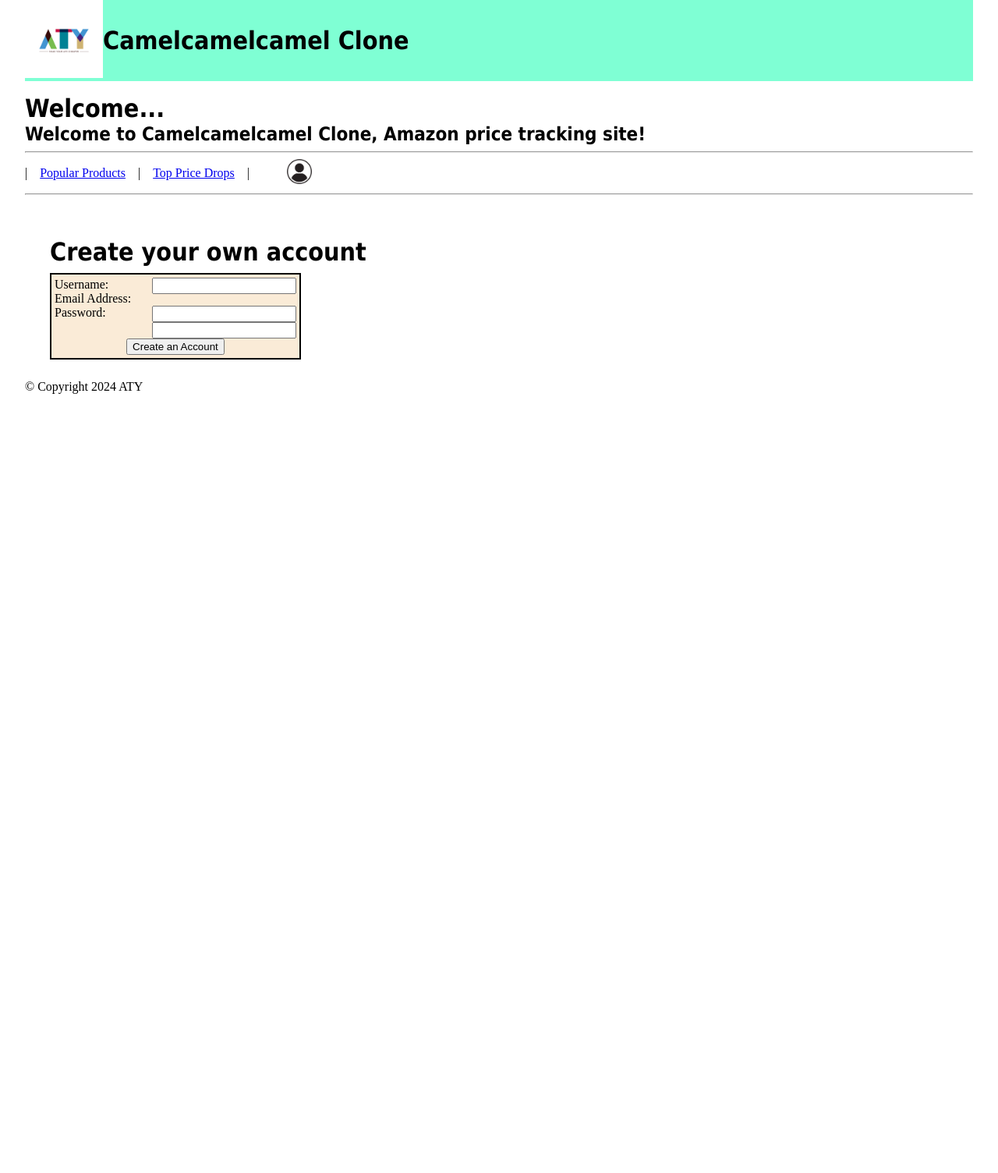
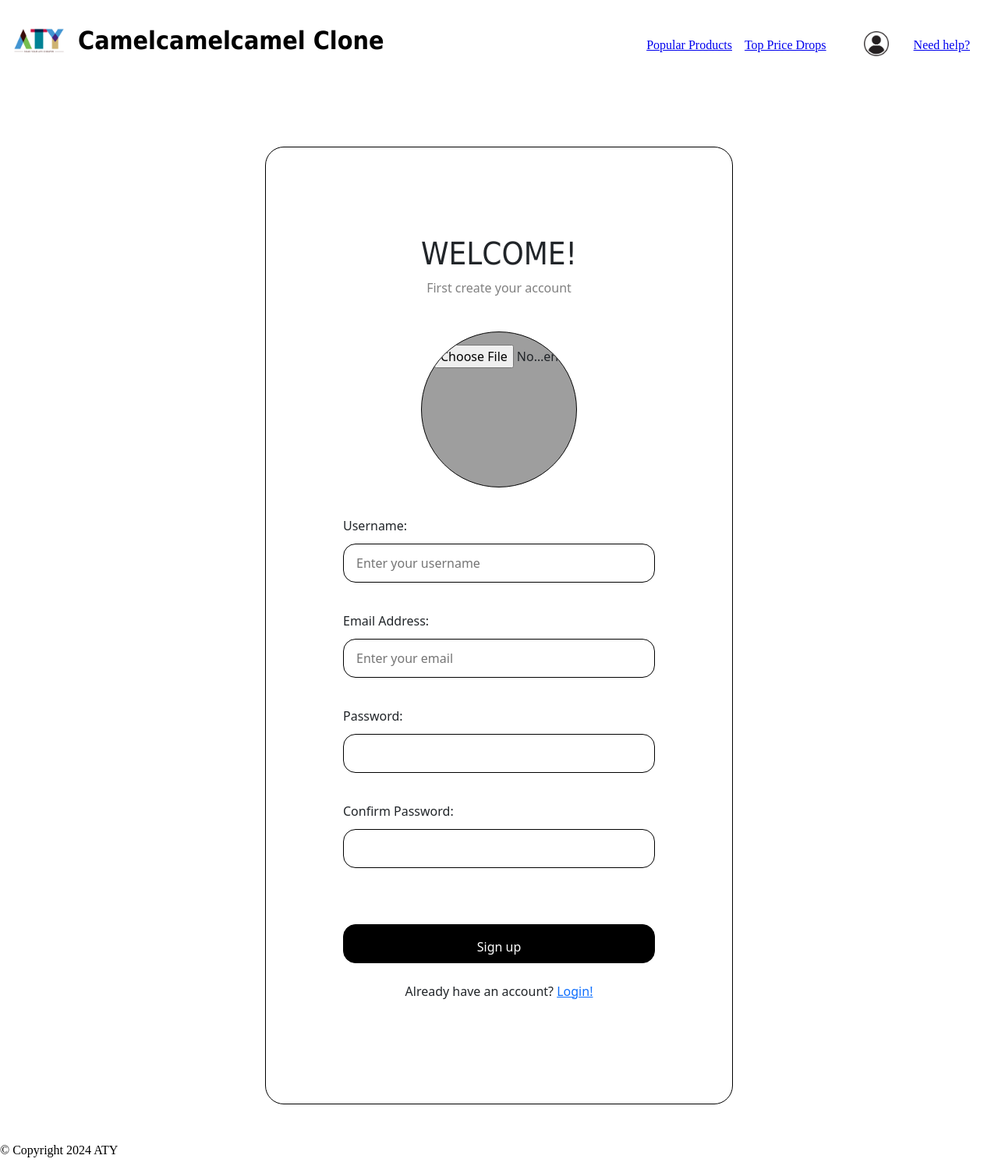
Before and after one commit to vol2468/CamelCamelCamelClone, a PHP site: page /register.html in a window 1280 px wide. Shown: the whole page at 78% size. Before the commit the page ends 505 px from the top, so only its background shows below. Run offline with PHP 8.4, Linux system fonts and the light colour scheme; grey boxes are pictures that could not be loaded.

Commit message:
modified layout of register

```diff
--- a/code/css/header.css
+++ b/code/css/header.css
@@ -1,5 +1,5 @@
 #site_logo {
-    background-color: aquamarine;
+    /* background-color: aquamarine; */
     margin-bottom: 1em;
     display: flex;
     align-items: center;
@@ -16,6 +16,9 @@
 }
 
 #navigation_menu {
+    position: absolute;
+    right: 20px;
+    top: 40px;
     display: flex;
     align-items: center;
     gap: 1em;
--- a/code/css/register.css
+++ b/code/css/register.css
@@ -2,36 +2,80 @@
     font-family: Tahoma, Helvetica, sans-serif;
     font-size: 2em;
 }
+
 h2 {
     font-family: Tahoma, Helvetica, sans-serif;
     font-size: 1.5em;
 }
 
-body{
-    margin: 0em 2em 0em 2em;
+body {
+    font-family: Tahoma, Helvetica, sans-serif;
 }
 
 main {
     margin: 0em 2em 0em 2em;
 }
 
-form{
-    margin: 0.5em 0em 0.5em 0em;
-    border: solid black;
-    border-width: 0.15em;
-    width: fit-content;
-    padding: 0.25em;
-    background-color: antiquewhite;
-
+.welcome {
+    display: flex;
+    justify-content: center;
 }
 
-form input[type="text"], form input[type="email"], form input[type="password"] {
-    margin: 0em 0em 0em 2em;
-    float: right;
+p.welcome {
+    color: gray;
 }
 
-form input[type="submit"]{
-    text-align: center;
+#wrap {
+    border: solid black 1px;
+    border-radius: 1.5em;
+    width: 600px;
+    margin-left: auto;
+    margin-right: auto;
+    margin-top: 2em;
+    margin-bottom: 2em;
+    padding: 7em 2em 7em 2em;
+}
+
+#regis-info {
+    display: flex;
+    justify-content: center;
+}
+
+form {
+    /* margin: 0.5em 0em 0.5em 0em; */
+    display: flex;
+    flex-direction: column;
+    align-items: center;
+    border-width: 0.15em;
+    padding: 0.25em;
+}
+
+form input {
+    margin: 0.7em 0em 0.7em 0em;
+    border: solid black 1px;
+    padding: 1em;
+    border-radius: 1em;
+    width: 400px;
+    height: 50px;
+}
+
+#submit {
+    color: white;
+    background-color: black;
+}
+.input {
+    margin: 0.8em 0 0.8em 0;
+}
+
+.input #profile-pic {
+    border: solid black 1px;
+    border-radius: 50%;
+    width: 200px;
+    height: 200px;
+    background-image: url("../../images/plus.png");
+    background-size: cover;
+}
+
+.input label {
     display: block;
-    margin: auto;
 }
--- a/code/header.html
+++ b/code/header.html
@@ -25,28 +25,18 @@
 
         <div id="welocme_msg">
             <h1>
-                Welcome...
+                <!-- Welcome... -->
             </h1>
-            <h2>Welcome to Camelcamelcamel Clone, Amazon price tracking site!</h2>
+            <!-- <h2>Welcome to Camelcamelcamel Clone, Amazon price tracking site!</h2> -->
         </div>
-        <hr>
 
         <div id="navigation_menu">
-            <p>|</p>
             <a href="#">Popular Products</a>
-            <p>|</p>
             <a href="#">Top Price Drops</a>
-            <p>|</p>
             <figure>
                 <a href="login.html" target="_top"><img src="images/account.png" alt="account" id="account_image"/></a>
             </figure>
-
-        </div>
-
-        <hr>
-
-    </header>
-
+            <a href="#">Need help?</a>
     <br>
 </body>
 
--- a/code/js/header.js
+++ b/code/js/header.js
@@ -1,5 +1,5 @@
 // Adjust the height when you modify header.html
 
 document.write(`
-    <iframe src="header.html" width = 100% height="300px" frameborder="0"></iframe>
+    <iframe src="header.html" width = 100% height="150px" frameborder="0"></iframe>
 `);
--- a/code/register.html
+++ b/code/register.html
@@ -5,6 +5,7 @@
         <title>Register</title>
         <link rel="stylesheet" href="css/reset.css"/>
         <link rel="stylesheet" href="css/register.css"/>
+        <link href="https://cdn.jsdelivr.net/npm/bootstrap@5.3.3/dist/css/bootstrap.min.css" rel="stylesheet" integrity="sha384-QWTKZyjpPEjISv5WaRU9OFeRpok6YctnYmDr5pNlyT2bRjXh0JMhjY6hW+ALEwIH" crossorigin="anonymous">
     </head>
     <body>
 
@@ -13,24 +14,38 @@
         </header>
 
         <main>
-            <h1>
-                Create your own account
-            </h1>
-            <form method="post" action="#">
-                <p>
-                    <label>Username: </label>
-                    <input type="text" name="username"/>
-                </p>
-                <p>
-                    <label>Email Address: </label>
-                    <input type="email" name="email"/>
-                </p>
-                <p>
-                    <label>Password: </label>
-                    <input type="password" name="password"/>
-                </p>
-                <input type="submit" value="Create an Account"/>
-            </form>
+            <div id="wrap">
+                <h1 class="welcome">WELCOME!</h1>
+                <p class="welcome">First create your account</p>
+                <div id="regis-info">
+                    <form enctype="multipart/form-data" method="post" action="#">
+                        <div class="input">
+                            <input type="file" id="profile-pic" name="profile-pic">
+                        </div>
+                        <div class="input">
+                            <label for="username">Username: </label>
+                            <input type="text" id="username" name="username" placeholder="Enter your username"/>
+                        </div>
+                        <div class="input">
+                            <label for="email">Email Address: </label>
+                            <input type="email" id="email" name="email" placeholder="Enter your email"/>
+                        </div>
+                        <div class="input">
+                            <label for="password">Password: </label>
+                            <input type="password" name="password"/>
+                        </div>
+                        <div class="input">
+                            <label for="password">Confirm Password: </label>
+                            <input type="password" name="password"/>
+                        </div>
+                        <br>
+                        <div class="input">
+                            <input type="submit" id="submit" value="Sign up"/>
+                        </div>
+                        <p>Already have an account? <span><a href="">Login!</a></span></p>
+                    </form>
+                </div>
+            </div>
         </main>
 
         <footer>
```
Also changed, not shown: images/plus.png (added).
